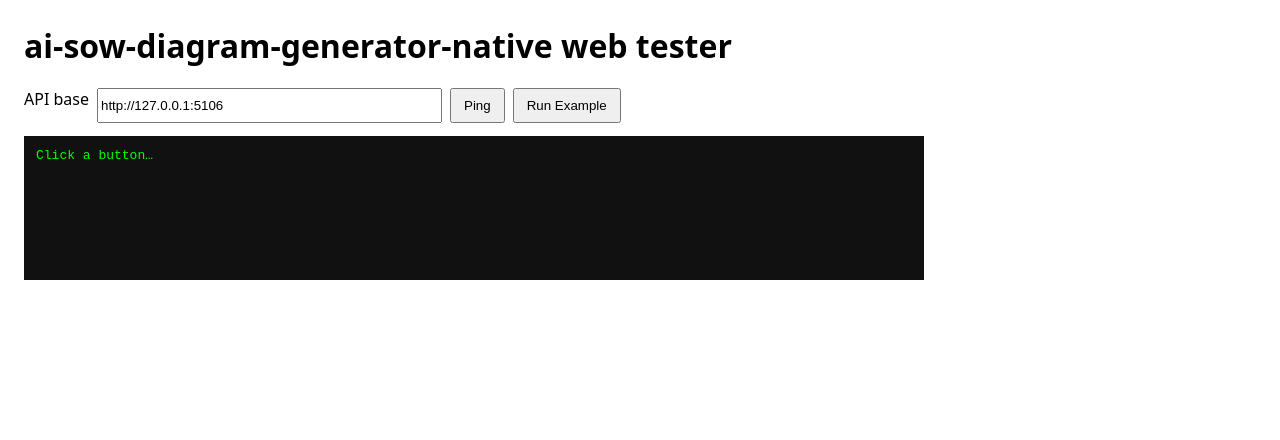
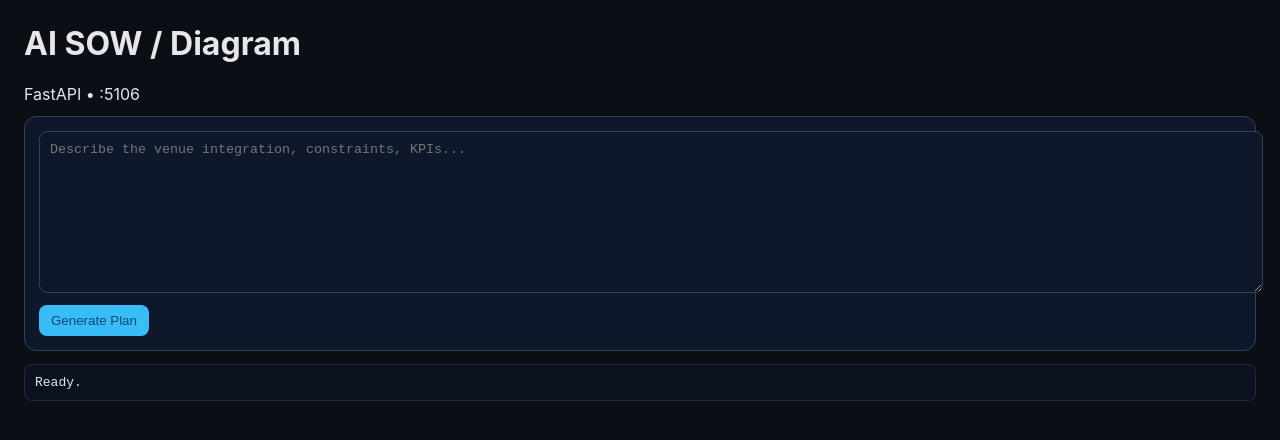
Before and after one commit to at-github-th/ai-sow-diagram-generator, a plain HTML site: page web/index.html in a window 1280 px wide. Drawn offline with Linux system fonts and the light colour scheme.

Commit message:
feat(web): distinct UI tailored to app purpose

```diff
--- a/web/index.html
+++ b/web/index.html
@@ -1,11 +1,23 @@
-<!doctype html><meta charset="utf-8"><title>ai-sow-diagram-generator-native demo</title>
-<style>body{font-family:system-ui,Arial;margin:24px;max-width:900px}.row{display:flex;gap:8px;margin:8px 0}button{padding:8px 12px}pre{background:#111;color:#0f0;padding:12px;min-height:120px;white-space:pre-wrap}</style>
-<h1>ai-sow-diagram-generator-native web tester</h1>
-<div class="row"><label>API base</label><input id="base" size="40" value="http://127.0.0.1:5106"><button onclick="ping()">Ping</button><button onclick="ex()">Run Example</button></div>
-<pre id="out">Click a button…</pre>
+<!doctype html><html><head><meta charset="utf-8"/>
+<title>AI SOW / Diagram</title>
+<meta name="viewport" content="width=device-width,initial-scale=1"/>
+<style>
+  body{font-family:Inter,system-ui;margin:24px;background:#0b0f15;color:#e5e7eb}
+  textarea{width:100%;height:140px;background:#0f172a;color:#e2e8f0;border:1px solid #334155;border-radius:8px;padding:10px}
+  button{background:#38bdf8;border:0;border-radius:8px;padding:8px 12px;color:#0c4a6e;cursor:pointer;margin-top:8px}
+  .card{background:#0f172a;border:1px solid #334155;border-radius:12px;padding:14px;margin-top:12px}
+  pre{background:#0a1220;border:1px solid #1f2a44;border-radius:8px;padding:10px;overflow:auto}
+</style></head><body>
+<h1>AI SOW / Diagram</h1><div>FastAPI • :5106</div>
+<div class="card">
+  <textarea id="t" placeholder="Describe the venue integration, constraints, KPIs..."></textarea>
+  <button id="gen">Generate Plan</button>
+</div>
+<pre id="out">Ready.</pre>
 <script>
-const out=document.getElementById('out');
-function base(){return document.getElementById('base').value}
-async function ping(){try{const r=await fetch(base()); out.textContent=JSON.stringify(await r.json(),null,2);}catch(e){out.textContent=String(e)}}
-async function ex(){out.textContent="Try /api endpoints for this app"}
-</script>
+const BASE="http://127.0.0.1:5106"; const out=document.getElementById('out');
+document.getElementById('gen').onclick=async()=>{
+  const r=await fetch(BASE+"/api/plan",{method:"POST",headers:{"content-type":"application/json"},body:JSON.stringify({prompt: t.value||""})}).then(r=>r.json()).catch(String);
+  out.textContent=JSON.stringify(r,null,2);
+};
+</script></body></html>
```
